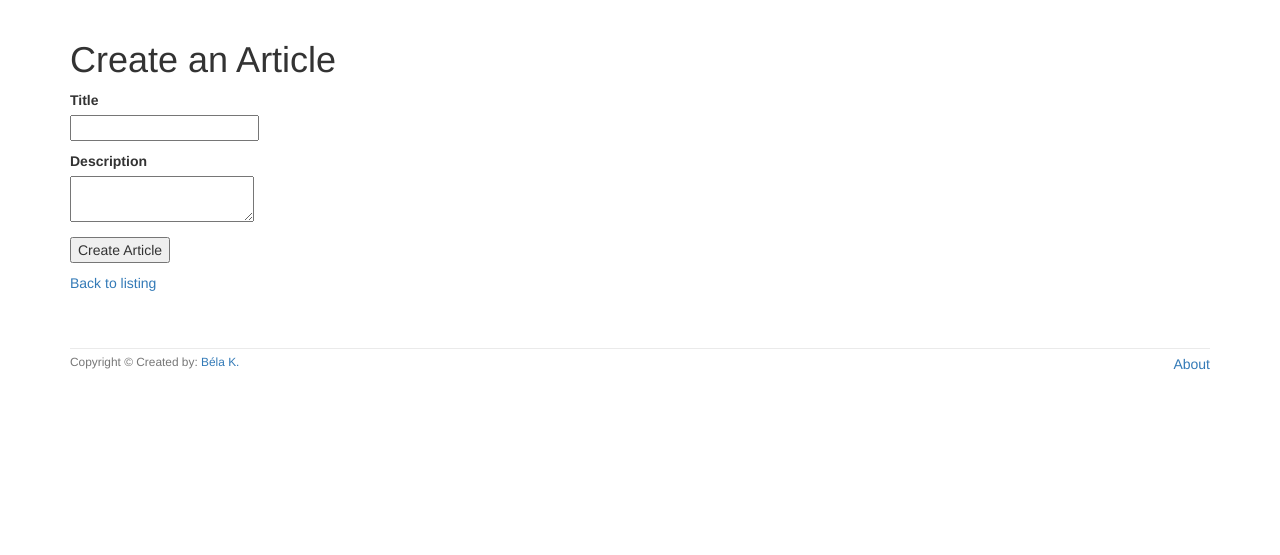
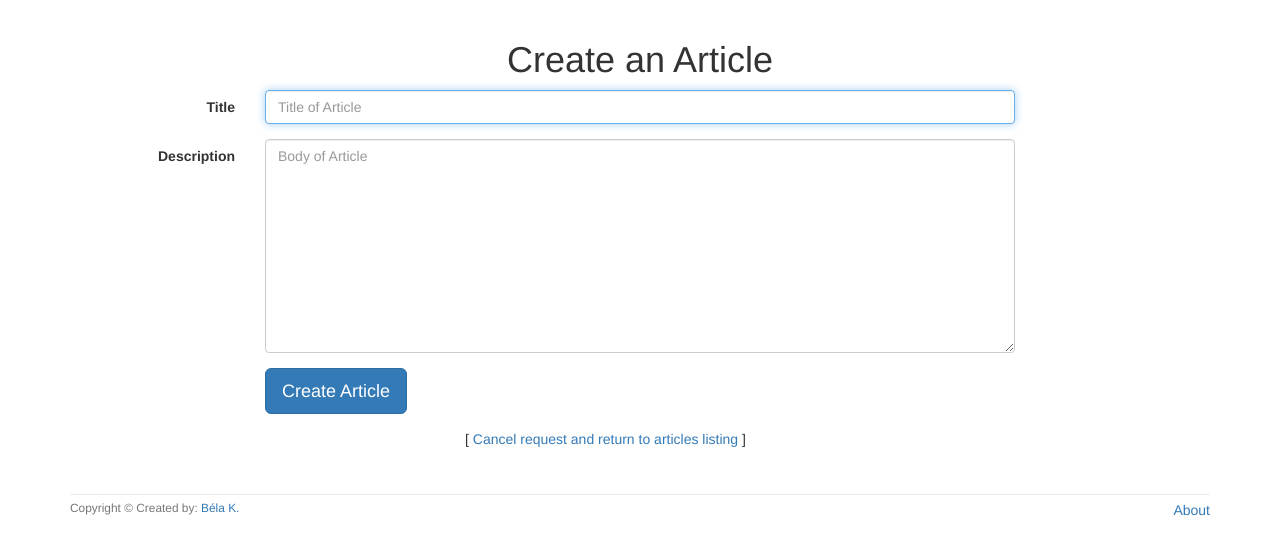
Before and after one commit to HoshiHUN/alpha-blog, a Rails app: page /articles/new in a window 1280 px wide. Shown: the part 52-607 px from the top of the page. Run offline with Rails 7, Linux system fonts and the light colour scheme; style sheets or scripts are compiled from the project's sources; some libraries are stand-ins or nearby versions.

Commit message:
style form partial

```diff
--- a/app/views/articles/_form.html.erb
+++ b/app/views/articles/_form.html.erb
@@ -7,21 +7,35 @@
 </ul>
 <% end %>
 
-<%= form_for @article do |f| %>
-  <p>
-    <%= f.label :title %><br/>
-    <%= f.text_field :title %>
-  </p>
-  <p>
-    <%= f.label :description %><br/>
-    <%= f.text_area :description %>
-  </p>
-  <p>
-    <%= f.submit %>
-  </p>
 
-<% end %>
+<div class ='row'>
+  <div class='col-xs-12'>
+    <%= form_for(@article, :html => {class: "form-horizontal", role: "form"}) do |f| %>
+      <div class="form-group">
+        <div class="control-label col-sm-2">
+          <%= f.label :title %>
+        </div>
+        <div class="col-sm-8">
+          <%= f.text_field :title, class: "form-control", placeholder: "Title of Article", autofocus: true %>
+        </div>
+      </div>
+      <div class="form-group">
+        <div class="control-label col-sm-2">
+          <%= f.label :description %>
+        </div>
+        <div class= "col-sm-8">
+          <%= f.text_area :description, rows: 10, class: "form-control", placeholder: "Body of Article" %>
+        </div>
+      </div>
+      <div class="form-group">
+        <div class="col-sm-offset-2 col-sm-10">
+          <%= f.submit class: 'btn btn-primary btn-lg'%>
+        </div>
+      </div>
 
-<p>
-  <%= link_to 'Back to listing', articles_path %>
-</p>
+    <% end %>
+    <div class="col-xs-4 col-xs-offset-4">
+      [ <%= link_to 'Cancel request and return to articles listing', articles_path %> ]
+    </div>
+  </div>
+</div>
--- a/app/views/articles/edit.html.erb
+++ b/app/views/articles/edit.html.erb
@@ -1,4 +1,4 @@
-<h1>Edit existing article</h1>
+<h1 align='center'>Edit existing article</h1>
 
 <%= render 'form' %>
 <%= link_to 'Show this article', article_path(@article) %>
--- a/app/views/articles/new.html.erb
+++ b/app/views/articles/new.html.erb
@@ -1,3 +1,3 @@
-<h1>Create an Article</h1>
+<h1 align='center'>Create an Article</h1>
 
 <%= render 'form' %>
```
